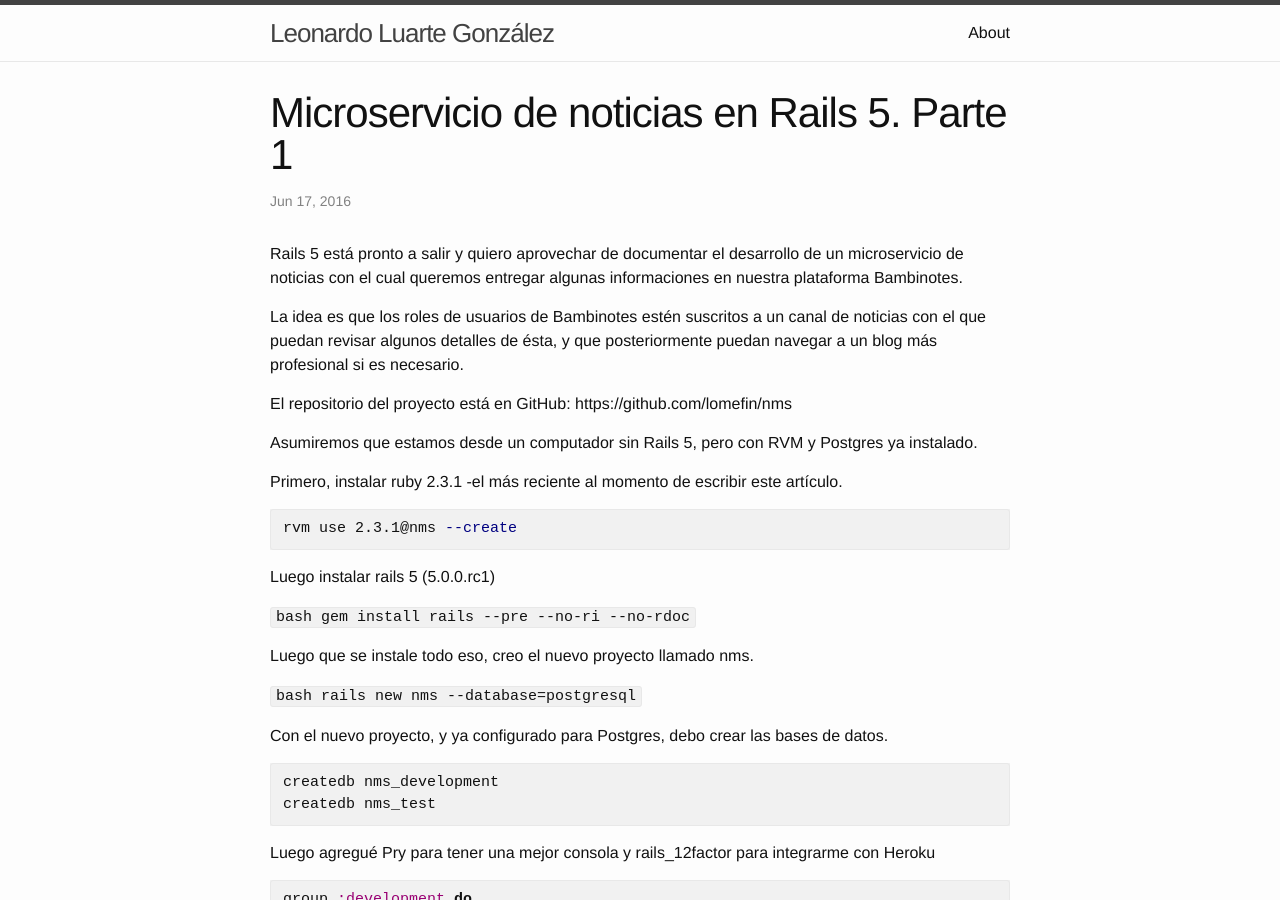
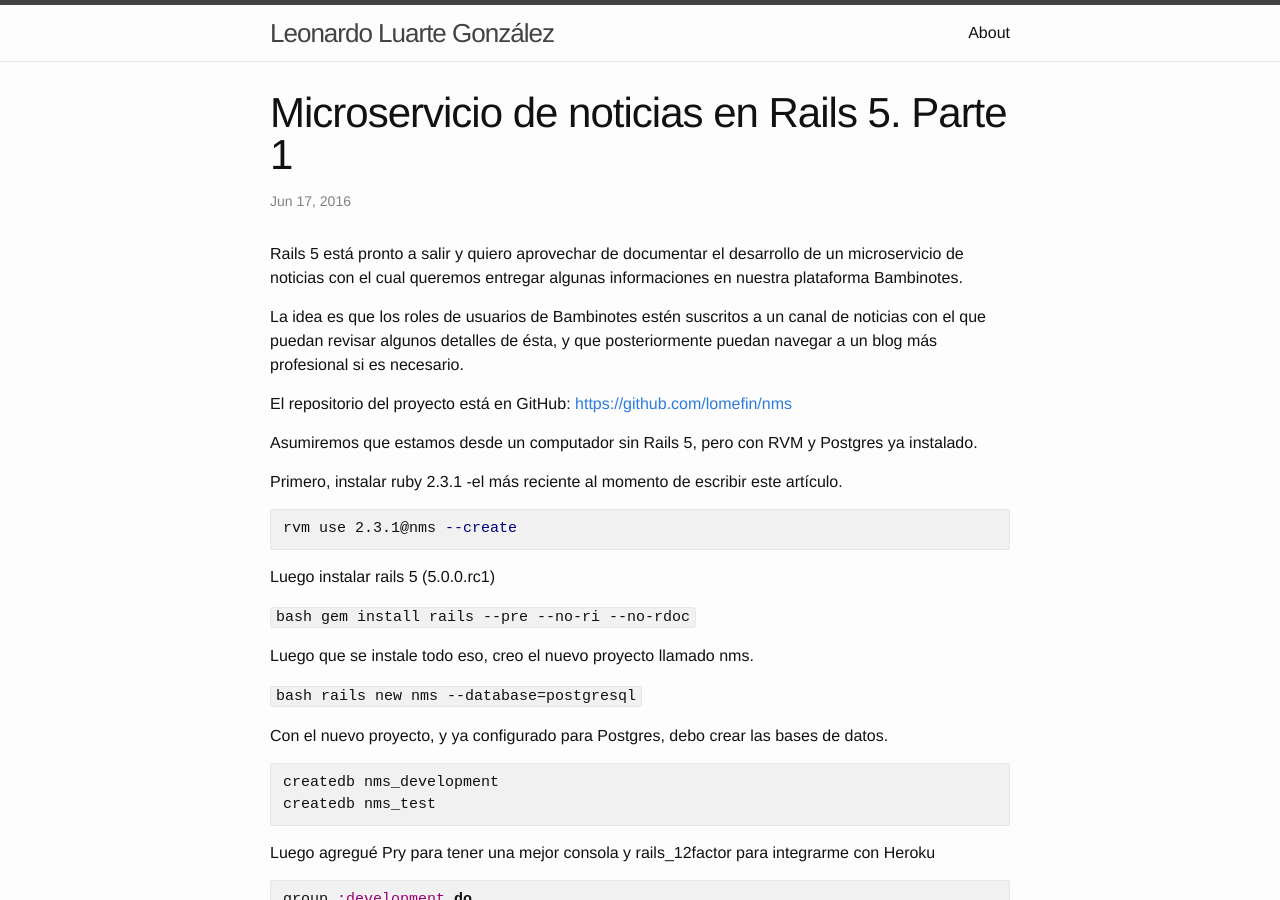
Before and after one commit to lomefin/lomefin.github.io, a Jekyll site: the page built from _posts/2016-06-16-microservicio-de-noticias-en-rails-5-parte-1.markdown, in a window 1280 px wide and 900 px high. Built offline with Jekyll 4.4.1, drawn with Linux system fonts in a browser that asks for light colours; nearby versions of some CDN libraries; some of the changed lines change nothing that is shown.

Commit message:
Adds link to repository

```diff
--- a/_posts/2016-06-16-microservicio-de-noticias-en-rails-5-parte-1.markdown
+++ b/_posts/2016-06-16-microservicio-de-noticias-en-rails-5-parte-1.markdown
@@ -9,7 +9,7 @@ Rails 5 está pronto a salir y quiero aprovechar de documentar el desarrollo de
 
 La idea es que los roles de usuarios de Bambinotes estén suscritos a un canal de noticias con el que puedan revisar algunos detalles de ésta, y que posteriormente puedan navegar a un blog más profesional si es necesario.
 
-El repositorio del proyecto está en GitHub: https://github.com/lomefin/nms
+El repositorio del proyecto está en GitHub: [https://github.com/lomefin/nms](https://github.com/lomefin/nms)
 
 Asumiremos que estamos desde un computador sin Rails 5, pero con RVM y Postgres ya instalado.
 
```
